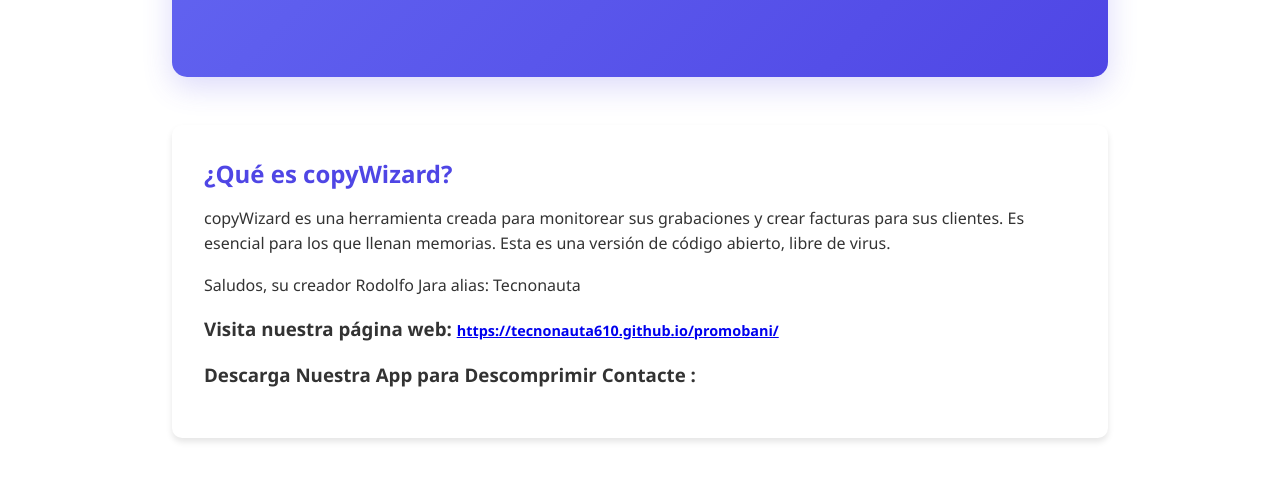
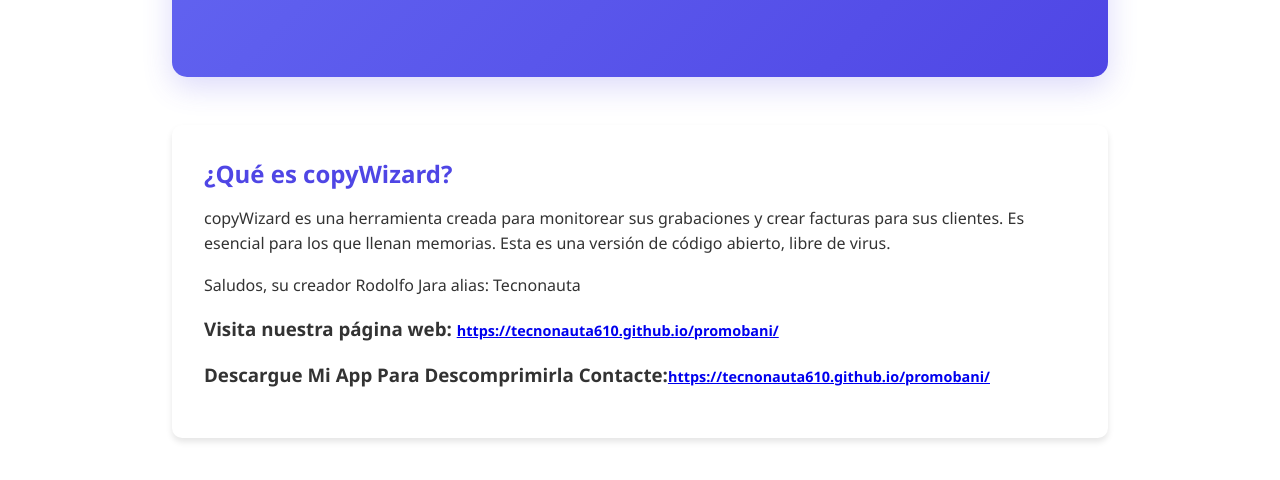
Before and after one commit to tecnonauta610/infoQR, a plain HTML site: page index.html in a window 1280 px wide. Shown: the part 282-762 px from the top of the page. Drawn offline with nearby package versions, Linux system fonts and the light colour scheme.

Commit message:
index.html

```diff
--- a/index.html
+++ b/index.html
@@ -310,7 +310,7 @@
       <p>copyWizard es una herramienta creada para monitorear sus grabaciones y crear facturas para sus clientes. Es esencial para los que llenan memorias. Esta es una versión de código abierto, libre de virus.</p>
       <p>Saludos, su creador Rodolfo Jara alias: Tecnonauta</p>
       <h3><p>Visita nuestra página web: <a href="https://tecnonauta610.github.io/promobani/" target="_blank">https://tecnonauta610.github.io/promobani/</a></p></h3>
-      <h3><p>Descarga Nuestra App para Descomprimir Contacte : <a href="https://github.com/tecnonauta610/monitorusb/archive/refs/heads/main.zip/" target="_blank"https://github.com/tecnonauta610/monitorusb/archive/refs/heads/main.zip/</a></p></h3>
+            <h3><p>Descargue Mi App Para Descomprimirla Contacte:<a href="https://github.com/tecnonauta610/monitorusb/archive/refs/heads/main.zip" target="_blank">https://tecnonauta610.github.io/promobani/</a></p></h3>
     </div>
   </div>
 
```
